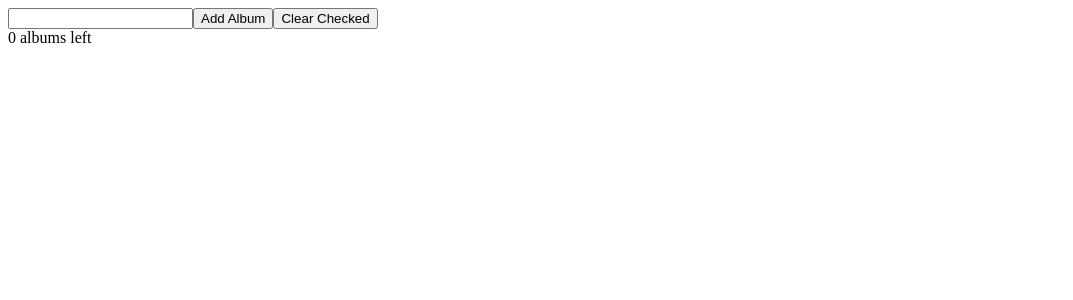
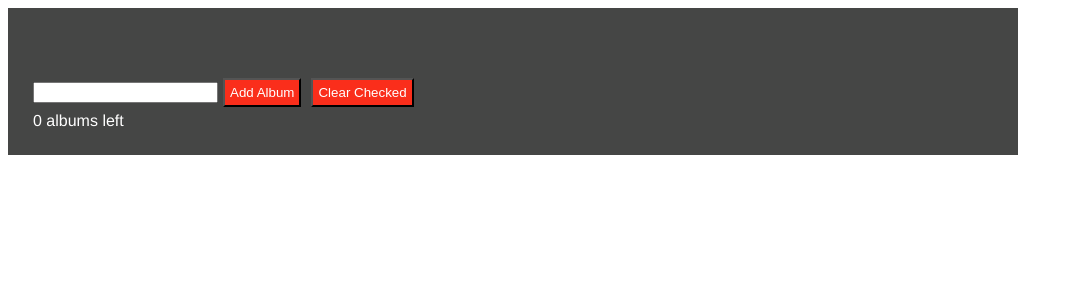
Before and after one commit to datoche-juarez/simple-vinyl-list, a React (Create React App) app: page / in a window 1280 px wide. Shown: the top 300 px of the page, without its empty margins (0-1073 px from the left). Built offline with nearby package versions, Linux system fonts and the light colour scheme.

Commit message:
Added Styling

```diff
--- a/public/index.html
+++ b/public/index.html
@@ -13,6 +13,7 @@
       content="Web site created using create-react-app"
     />
     <link rel="apple-touch-icon" href="%PUBLIC_URL%/logo192.png" />
+
     <!--
       manifest.json provides metadata used when your web app is installed on a
       user's mobile device or desktop. See https://developers.google.com/web/fundamentals/web-app-manifest/
--- /dev/null
+++ b/src/App.css
@@ -0,0 +1,33 @@
+#root{
+  background-color: rgb(69, 70, 69) !important;
+  color: rgb(255, 255, 255) !important;
+  font-family: Helvetica;
+  font-weight: 100;
+  padding: 5px;
+  max-width: 1000px;
+}
+
+.list-container {
+  padding: 20px;
+}
+
+.list-item-container {
+  /* background-color: rgb(114, 113, 113) !important; */
+  padding: 10px;
+  margin: 10px;
+}
+
+#add-album-btn {
+  background-color: rgb(250, 46, 27) !important;
+  padding: 5px;
+  margin: 5px;
+  color: #fff;
+}
+
+
+#clear-checked-btn {
+  background-color: rgb(250, 46, 27) !important;
+  padding: 5px;
+  margin: 5px;
+  color: #fff;
+}
--- a/src/App.js
+++ b/src/App.js
@@ -1,6 +1,7 @@
 import React, { useState, useRef, useEffect } from "react";
 import VinylList from "./VinylList";
 import { v4 as uuidv4 } from "uuid";
+import './App.css';
 
 const LOCAL_STORAGE_KEY = "vinylApp.vinyls";
 
@@ -40,17 +41,21 @@ function App() {
 
   return (
     <>
+    <div className="list-container">
+      <div className="list-item-container">
       <VinylList vinyls={vinyls} toggleVinyl={toggleVinyl} />
+      </div>
       <input ref={vinylNameRef} type="text" />
-      <button onClick={handleAddVinyl}>Add Album</button>
-      <button onClick={handleClearVinyls}>Clear Checked</button>
-      {vinyls.filter((vinyl) => !vinyl.complete).length == 1 ? (
+      <button id="add-album-btn"onClick={handleAddVinyl}>Add Album</button>
+      <button id="clear-checked-btn" onClick={handleClearVinyls}>Clear Checked</button>
+      {vinyls.filter((vinyl) => !vinyl.complete).length === 1 ? (
         <div>
           {vinyls.filter((vinyl) => !vinyl.complete).length} album left
         </div>
       ) : (
         <div>{vinyls.filter((vinyl) => !vinyl.complete).length} albums left</div>
       )}
+      </div>
     </>
   );
 }
--- /dev/null
+++ b/src/VinylList.css
@@ -0,0 +1,3 @@
+.list-item {
+    padding: 5px;
+}
--- a/src/VinylList.js
+++ b/src/VinylList.js
@@ -1,8 +1,18 @@
 import React from "react";
 import Vinyl from "./Vinyl";
+import './VinylList.css'
+
+// export default function VinylList({ vinyls, toggleVinyl }) {
+//   return vinyls.map((vinyl) => {
+//     return <Vinyl key={vinyl.id} toggleVinyl={toggleVinyl} vinyl={vinyl} />;
+//   });
+// }
 
 export default function VinylList({ vinyls, toggleVinyl }) {
   return vinyls.map((vinyl) => {
-    return <Vinyl key={vinyl.id} toggleVinyl={toggleVinyl} vinyl={vinyl} />;
+
+    return <div className="list-item">
+    <Vinyl key={vinyl.id} toggleVinyl={toggleVinyl} vinyl={vinyl} />
+    </div>
   });
 }
--- a/src/index.js
+++ b/src/index.js
@@ -1,6 +1,7 @@
 import React from 'react';
 import ReactDOM from 'react-dom/client';
 import App from './App';
+import './App.css'
 
 const root = ReactDOM.createRoot(document.getElementById('root'));
 root.render(
```
